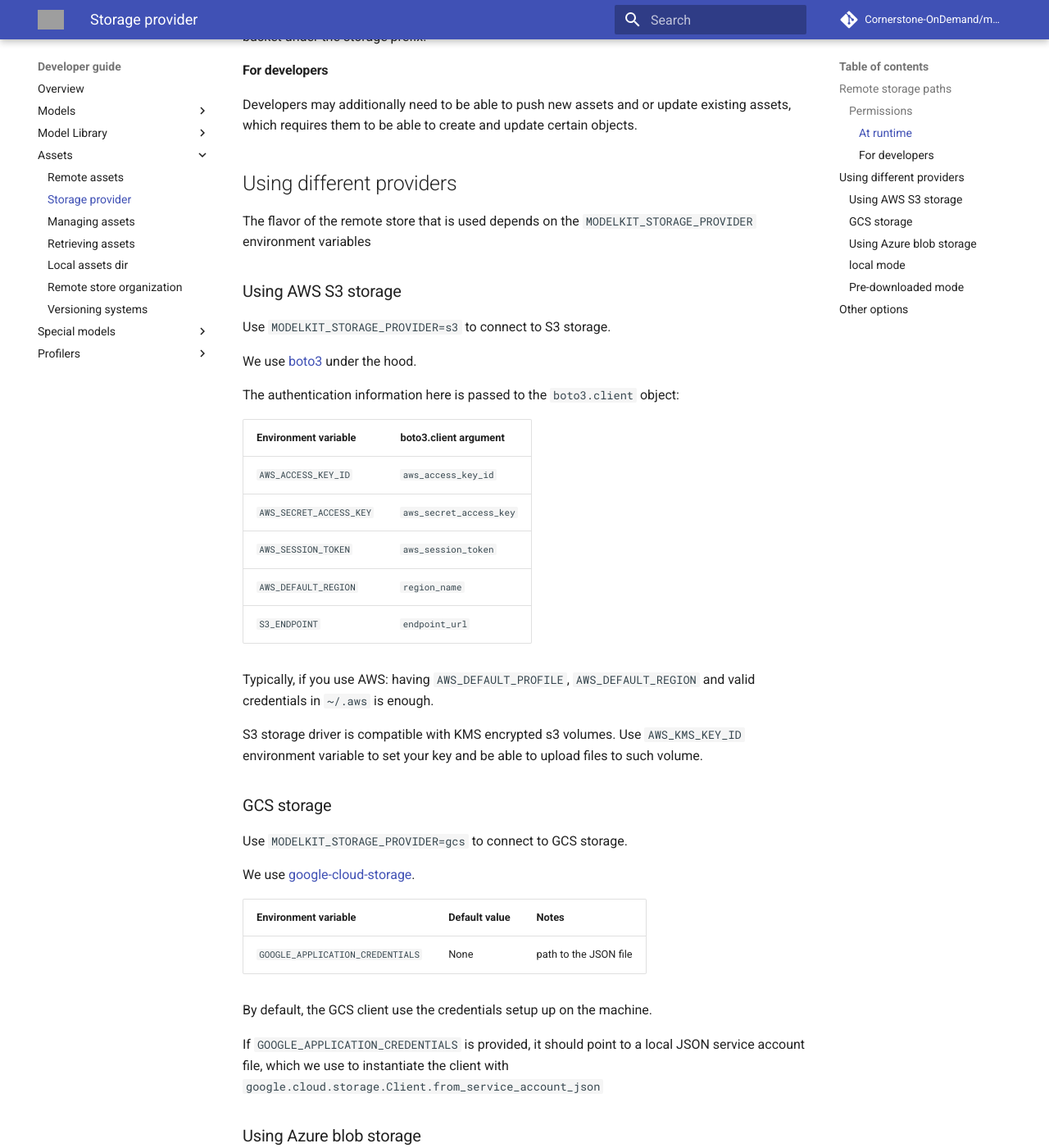
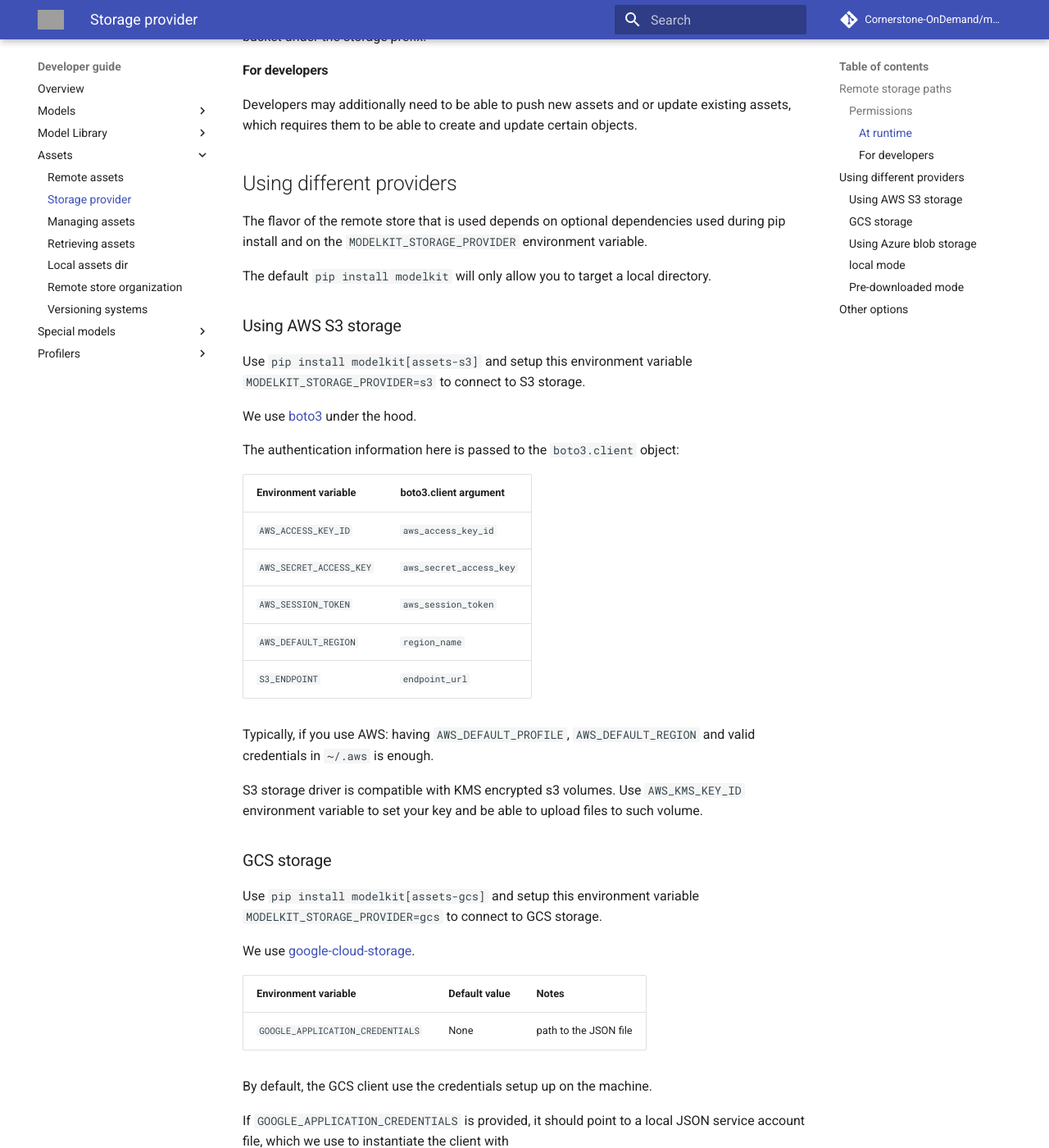
Before and after one commit to Cornerstone-OnDemand/modelkit, an MkDocs documentation site: the page built from docs/assets/storage_provider.md, in a window 1280 px wide and 1400 px high, scrolled down 853 px. Shown: the whole window at 82% size. Built offline with MkDocs 1.6.1 and Material for MkDocs 9.7.7, drawn with Linux system fonts in a browser that asks for light colours; comment, search, counter and statistics services are not loaded; some of the changed text lies outside the part shown; grey boxes are pictures that could not be loaded.

Commit message:
update docs with optional dependencies

```diff
--- a/docs/assets/storage_provider.md
+++ b/docs/assets/storage_provider.md
@@ -28,11 +28,14 @@ Developers may additionally need to be able to push new assets and or update exi
 
 ## Using different providers
 
-The flavor of the remote store that is used depends on the `MODELKIT_STORAGE_PROVIDER` environment variables
+The flavor of the remote store that is used depends on optional dependencies used during pip install and on the `MODELKIT_STORAGE_PROVIDER` environment variable.
+
+The default `pip install modelkit` will only allow you to target a local directory.
+
 
 ### Using AWS S3 storage
 
-Use `MODELKIT_STORAGE_PROVIDER=s3` to connect to S3 storage.
+Use `pip install modelkit[assets-s3]` and setup this environment variable `MODELKIT_STORAGE_PROVIDER=s3` to connect to S3 storage.
 
 We use [boto3](https://boto3.amazonaws.com/v1/documentation/api/latest/index.html) under the hood.
 
@@ -53,7 +56,7 @@ Use `AWS_KMS_KEY_ID` environment variable to set your key and be able to upload
 
 ### GCS storage
 
-Use `MODELKIT_STORAGE_PROVIDER=gcs` to connect to GCS storage.
+Use `pip install modelkit[assets-gcs]` and setup this environment variable `MODELKIT_STORAGE_PROVIDER=gcs` to connect to GCS storage.
 
 We use [google-cloud-storage](https://googleapis.dev/python/storage/latest/index.html).
 
@@ -67,7 +70,7 @@ If `GOOGLE_APPLICATION_CREDENTIALS` is provided, it should point to a local JSON
 
 ### Using Azure blob storage
 
-Use `MODELKIT_STORAGE_PROVIDER=az` to connect to Azure blob storage.
+Use `pip install modelkit[assets-az]` and setup this environment variable `MODELKIT_STORAGE_PROVIDER=az` to connect to Azure blob storage.
 
 We use [azure-storage-blobl](https://docs.microsoft.com/en-us/azure/storage/blobs/storage-quickstart-blobs-python) under the hood.
 
@@ -80,7 +83,7 @@ The client is created by passing the authentication information to `BlobServiceC
 
 ### `local` mode
 
-Use `MODELKIT_STORAGE_PROVIDER=local` to treat a local folder as a remote source.
+Setup this environment variable `MODELKIT_STORAGE_PROVIDER=local` to treat a local folder as a remote source.
 
 Assets will be downloaded from this folder to the configured asset dir.
 
```
Also changed, not shown: README.md (+2 -0 lines).
